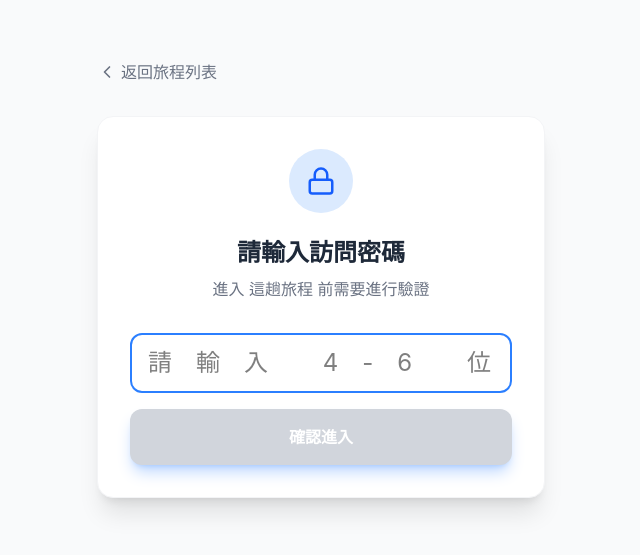
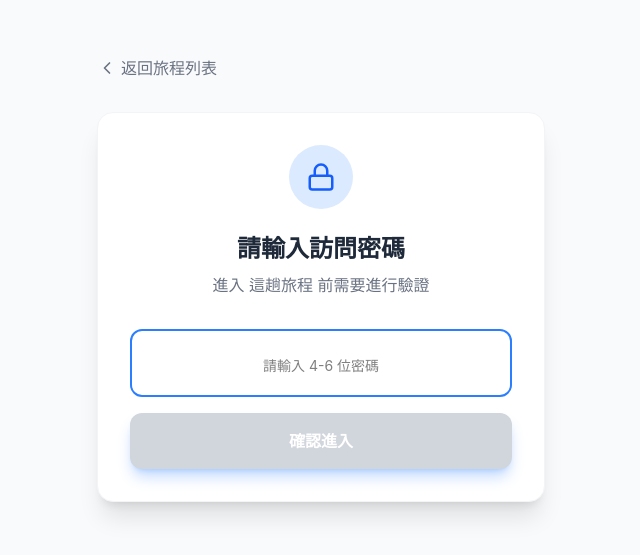
Before and after one commit to dave851221/travel-ledger-webapp, a React (Vite) app: page /#/trip/1 in a window 1280 px wide. Shown: the part 121-676 px from the top of the page, without its empty margins (319-959 px from the left). Built offline with nearby package versions, Linux system fonts and the light colour scheme; no server answers; the database is empty.

Commit message:
fix TripPortal font size

```diff
--- a/src/pages/TripPortal.tsx
+++ b/src/pages/TripPortal.tsx
@@ -75,7 +75,7 @@ const TripPortal: React.FC = () => {
               type="password"
               maxLength={6}
               placeholder="請輸入 4-6 位密碼"
-              className="w-full text-center text-2xl tracking-[1em] px-4 py-3 rounded-xl border-2 dark:border-gray-600 dark:bg-gray-700 dark:text-white focus:border-blue-500 outline-none transition-all"
+              className="w-full text-center text-2xl tracking-[0.5em] placeholder:tracking-normal placeholder:text-sm px-4 py-4 rounded-xl border-2 dark:border-gray-600 dark:bg-gray-700 dark:text-white focus:border-blue-500 outline-none transition-all"
               value={code}
               onChange={e => setCode(e.target.value)}
               autoFocus
```
